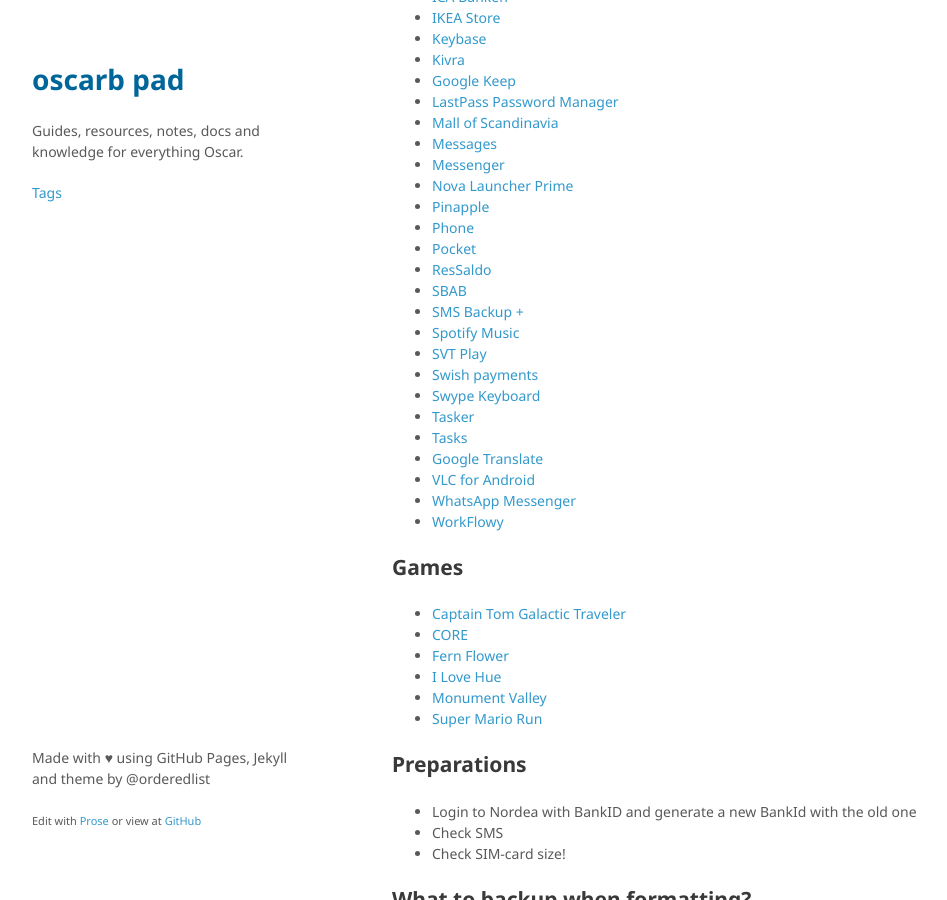
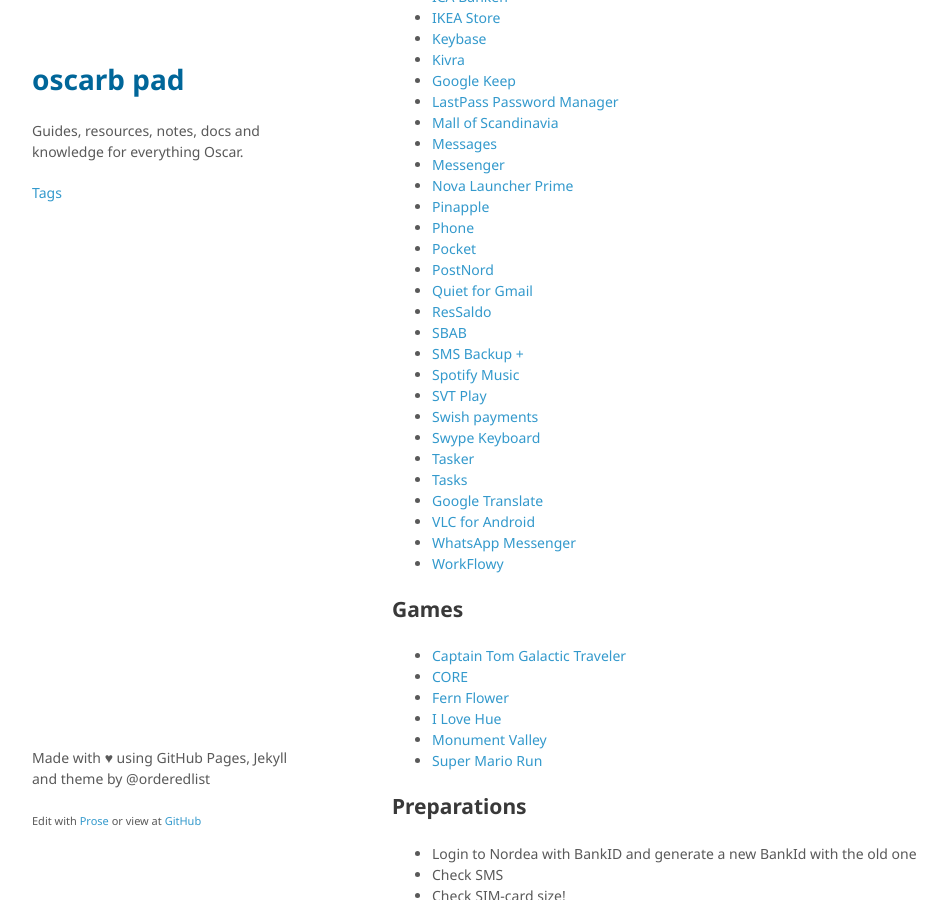
Before and after one commit to oscarb/pad, a Jekyll site: the page built from _docs/android-device-guide.md, in a window 1280 px wide and 900 px high, scrolled down 668 px. Shown: the whole window, without its empty margins (128-1075 px from the left). Built offline with Jekyll 4.4.1, drawn with Linux system fonts in a browser that asks for light colours; some web fonts are replaced.

Commit message:
Update android-device-guide.md

```diff
--- a/_docs/android-device-guide.md
+++ b/_docs/android-device-guide.md
@@ -46,6 +46,8 @@ published: true
 * [Pinapple](https://play.google.com/store/apps/details?id=se.oscarb.pinapple)
 * [Phone](https://play.google.com/store/apps/details?id=com.google.android.dialer)
 * [Pocket](https://play.google.com/store/apps/details?id=com.ideashower.readitlater.pro)
+* [PostNord ](https://play.google.com/store/apps/details?id=se.postnord.private)
+* [Quiet for Gmail](https://play.google.com/store/apps/details?id=com.sgarcia.quiet_for_gmail)
 * [ResSaldo](https://play.google.com/store/apps/details?id=se.supertips.android.ressaldo)
 * [SBAB](https://play.google.com/store/apps/details?id=se.sbab.bankapp)
 * [SMS Backup +](https://play.google.com/store/apps/details?id=com.zegoggles.smssync)
```
